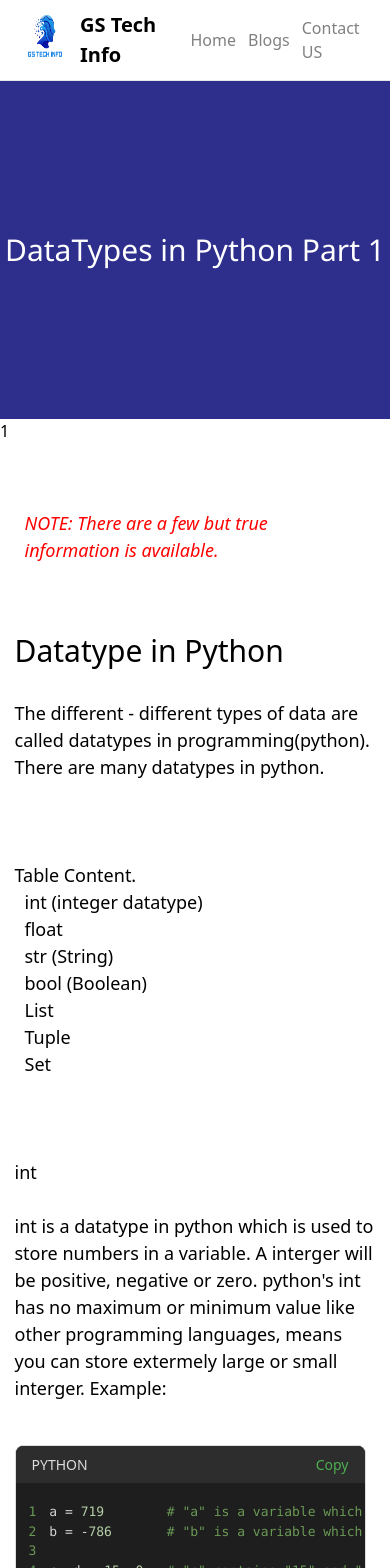
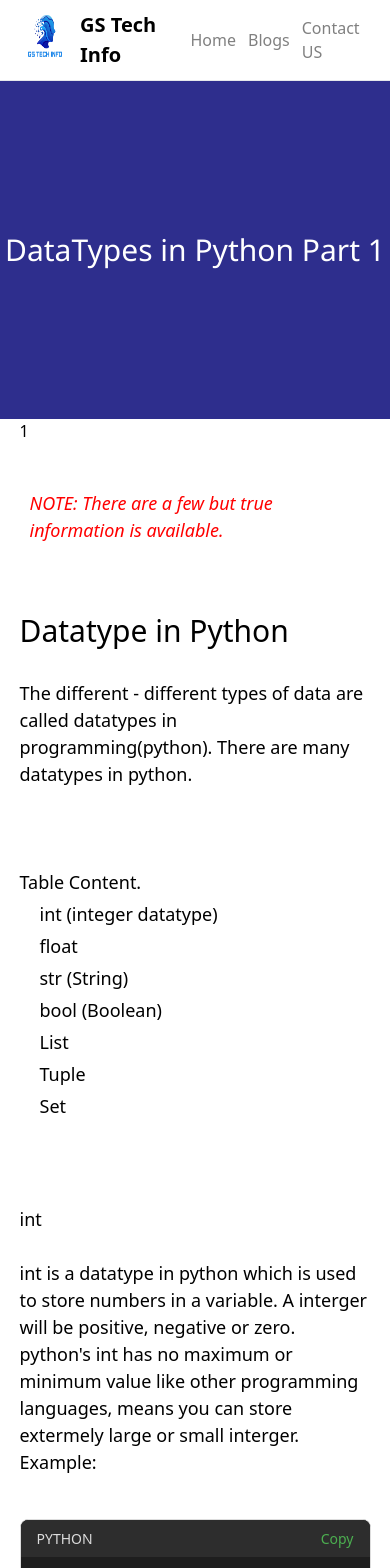
Before and after one commit to GS-719/GS_tech_info, a Next.js app: page /blogs/Datatypes_in_python_Part_1 in a window 390 px wide. Shown: the top 1568 px of the page. Built offline with nearby package versions, Linux system fonts and the light colour scheme.

Commit message:
Update Blog.css

```diff
--- a/src/styles/Blog.css
+++ b/src/styles/Blog.css
@@ -17,6 +17,7 @@ html {
     text-decoration: underline;
     color: blue;
 }
+
 .Main {
     margin: 0;
     padding: 0;
@@ -54,93 +55,106 @@ html {
     font-weight: 300;
 }
 
-@media (max-width: 725px) {
+/* ====================================================== */
+
+@media (max-width: 480px) {
     .gridContainer {
-        display: block;
+        display: grid;
+        grid-template-columns: auto;
+        justify-content: center;
     }
 
     .main_content {
         width: 90vw;
-        padding: 20px;
-    }
-}
-
-@media (max-width: 545px) {
-    .gridContainer {
         display: block;
     }
 
-    .main_content {
-        width: 100vw;
-        padding: 20px;
+    .IMG {
+        width: 90vw;
+    }
+
+    .paddingLeft {
+        padding-left: 0px;
+    }
+
+    .LeftMargin {
+        margin-left: 0px;
+    }
+
+    .li_tag_privacy {
+        margin: 5px;
     }
 
     .ul_tag_Privacy {
-        margin-left: 10px;
+        margin-left: 15px;
+    }
+
+}
+
+@media (min-width: 481px) and (max-width: 768px) {
+    .gridContainer {
+        display: grid;
+        grid-template-columns: auto;
+        justify-content: center;
+    }
+
+    .main_content {
+        width: 90vw;
+        display: block;
+    }
+
+    .IMG {
+        width: 90vw;
+    }
+
+    .paddingLeft {
+        padding-left: 0px;
+    }
+
+    .LeftMargin {
+        margin-left: 0px;
     }
 
     .li_tag_privacy {
-        margin: 0;
-        padding: 0;
+        margin: 5px;
     }
+
+    .ul_tag_Privacy {
+        margin-left: 15px;
+    }
+
 }
 
-@media (max-width: 431px) {
+@media screen and (min-width: 769px) and (max-width: 1024px) {
     .gridContainer {
+        display: grid;
+        grid-template-columns: auto auto;
+        justify-content: center;
+    }
+
+    .main_content {
+        width: 90vw;
         display: block;
     }
 
-    .main_content {
-        width: 100vw;
-        padding: 20px;
+    .IMG {
+        width: 90vw;
+    }
+
+    .paddingLeft {
+        padding-left: 0px;
+    }
+
+    .LeftMargin {
+        margin-left: 0px;
+    }
+
+    .li_tag_privacy {
+        margin: 5px;
     }
 
     .ul_tag_Privacy {
-        margin-left: 10px;
+        margin-left: 15px;
     }
 
-    .li_tag_privacy {
-        margin: 0;
-        padding: 0;
-    }
 }
-
-@media (max-width: 415px) {
-    .gridContainer {
-        display: block;
-    }
-
-    .main_content {
-        width: 100vw;
-        padding: 20px;
-    }
-
-    .ul_tag_Privacy {
-        margin-left: 10px;
-    }
-
-    .li_tag_privacy {
-        margin: 0;
-        padding: 0;
-    }
-}
-
-@media (max-width: 380px) {
-    .gridContainer {
-        display: block;
-    }
-
-    .main_content {
-        width: 100vw;
-        padding: 20px;
-    }
-
-    .ul_tag_Privacy {
-        margin-left: 10px;
-    }
-
-    .li_tag_privacy {
-        margin: 0;
-        padding: 0;
-    }
-}
```
